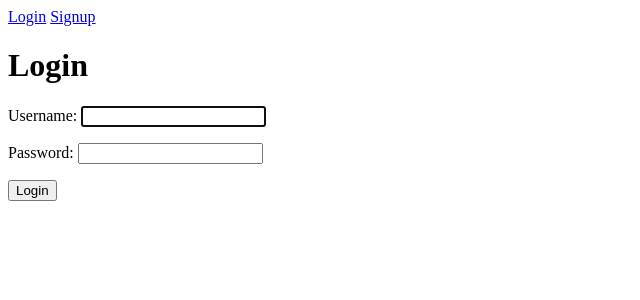
After one commit to prateekvarma/python-todo, a Django app: page /login/ in a window 1280 px wide. The commit adds this page. Shown: the top 300 px of the page, without its empty margins (0-640 px from the left). Run offline with Django 3.2, Linux system fonts and the light colour scheme.

Commit message:
Added login function

```diff
--- a/todo/urls.py
+++ b/todo/urls.py
@@ -23,6 +23,7 @@ urlpatterns = [
     #Auth
     path('signup/', views.signupuser, name='signupuser'),
     path('logout/', views.logoutuser, name='logoutuser'),
+    path('login/', views.loginuser, name='loginuser'),
 
     #Todos
     path('current/', views.currenttodos, name='currenttodos'),
--- a/todoapp/templates/todoapp/base.html
+++ b/todoapp/templates/todoapp/base.html
@@ -7,8 +7,8 @@
     </form>
 
 {% else %}
-<a href="#">Login</a>
-<a href="#">Signup</a>
+<a href="{% url 'loginuser' %}">Login</a>
+<a href="{% url 'signupuser' %}">Signup</a>
 
 {% endif %}
 
--- /dev/null
+++ b/todoapp/templates/todoapp/loginuser.html
@@ -0,0 +1,12 @@
+{% extends 'todoapp/base.html' %}
+
+{% block content %}
+    <h1>Login</h1>
+
+    {{ error }}
+    <form method="post">
+        {% csrf_token %}
+        {{ form.as_p }}
+        <button type="submit">Login</button>
+    </form>
+{% endblock %}
--- a/todoapp/templates/todoapp/signupuser.html
+++ b/todoapp/templates/todoapp/signupuser.html
@@ -1,3 +1,7 @@
+{% extends 'todoapp/base.html' %}
+
+{% block content %}
+
 <h1>Signup Form</h1>
 
 {{ error }}
@@ -6,3 +10,5 @@
     {{ form.as_p }}
     <button type="submit">Sign Up</button>
 </form>
+
+{% endblock %}
--- a/todoapp/views.py
+++ b/todoapp/views.py
@@ -1,8 +1,8 @@
 from django.shortcuts import render, redirect
-from django.contrib.auth.forms import UserCreationForm
+from django.contrib.auth.forms import UserCreationForm, AuthenticationForm
 from django.contrib.auth.models import User
 from django.db import IntegrityError
-from django.contrib.auth import login, logout
+from django.contrib.auth import login, logout, authenticate
 
 def home(request):
     return render(request, 'todoapp/home.html')
@@ -27,6 +27,19 @@ def signupuser(request):
             #passwords dont match
             return render(request, 'todoapp/signupuser.html', {'form':UserCreationForm(), 'error':'Passwords dont match'})
 
+def loginuser(request):
+    if request.method == 'GET' :
+        return render(request, 'todoapp/loginuser.html', {'form':AuthenticationForm()})
+    else:
+        user = authenticate(request, username=request.POST['username'], password=request.POST['password'])
+        if user is None:
+            return render(request, 'todoapp/loginuser.html', {'form':AuthenticationForm(), 'error': 'Username and paswords dont match'})
+        else:
+            #login the user
+            login(request, user)
+            #redirect to current todos page
+            return redirect('currenttodos')
+
 def logoutuser(request):
     if request.method == 'POST':
         logout(request)
```
Also changed, not shown: db.sqlite3.
